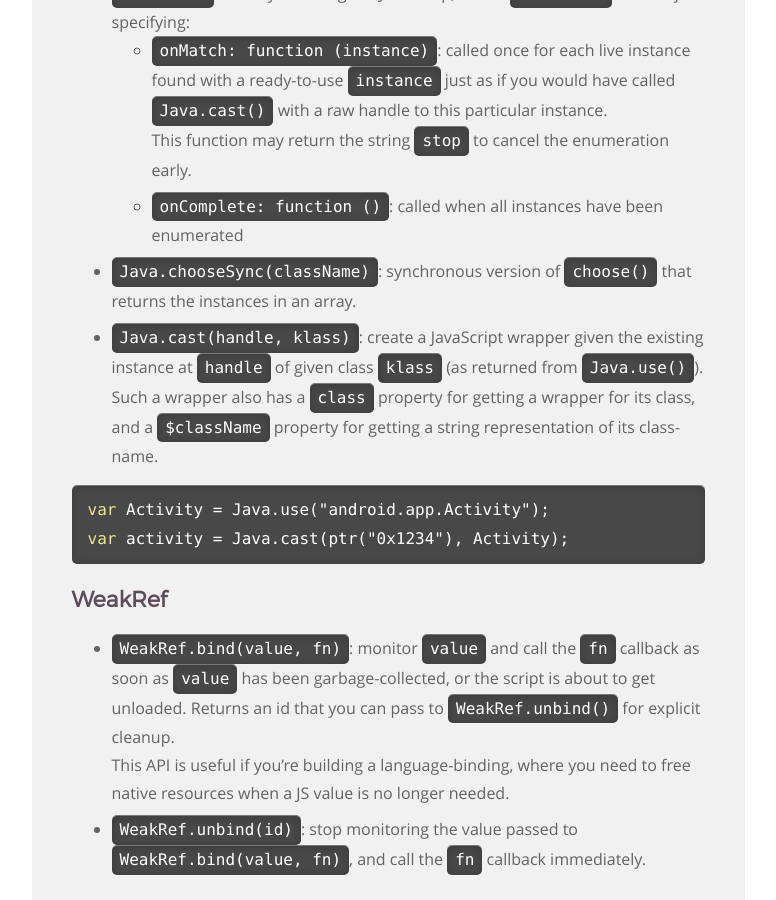
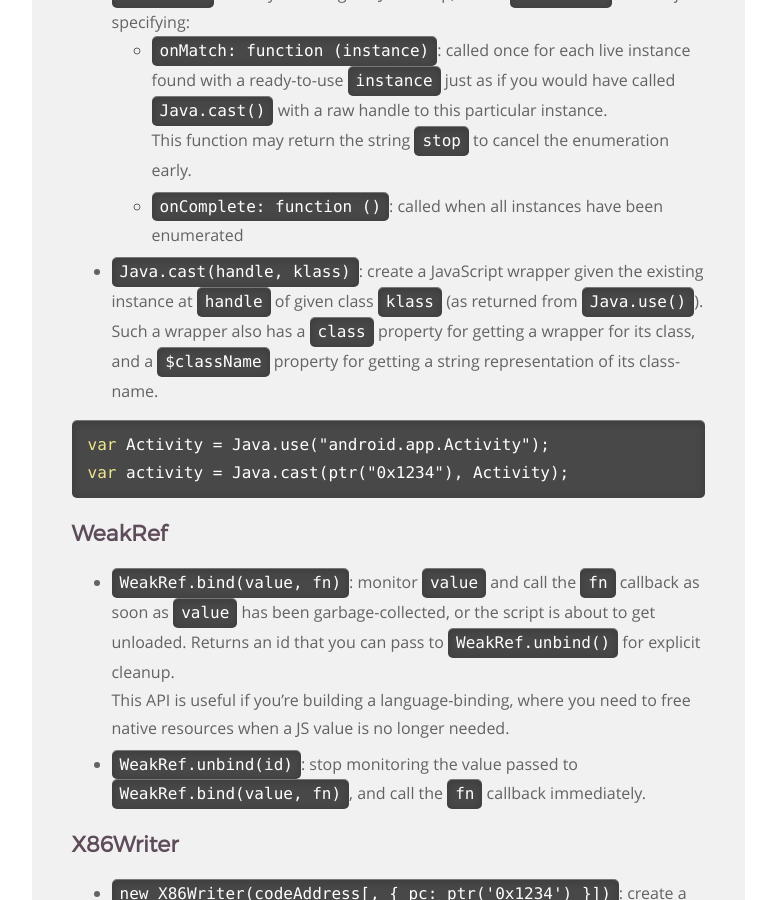
Before and after one commit to frida/frida-website, a Jekyll site: the page built from _docs/javascript-api.md, in a window 1280 px wide and 900 px high, scrolled down 53198 px. Shown: the whole window, without its empty margins (364-1140 px from the left). Built offline with Jekyll 4.4.1, drawn with Linux system fonts in a browser that asks for light colours.

Commit message:
Remove Java.chooseSync()
It's broken and shouldn't have been added in the first place.

```diff
--- a/_docs/javascript-api.md
+++ b/_docs/javascript-api.md
@@ -2098,9 +2098,6 @@ Java.perform(function () {
 
     -   `onComplete: function ()`: called when all instances have been enumerated
 
-+   `Java.chooseSync(className)`: synchronous version of `choose()` that returns
-    the instances in an array.
-
 +   `Java.cast(handle, klass)`: create a JavaScript wrapper given the existing
     instance at `handle` of given class `klass` (as returned from
     `Java.use()`). Such a wrapper also has a `class` property for getting a
```
